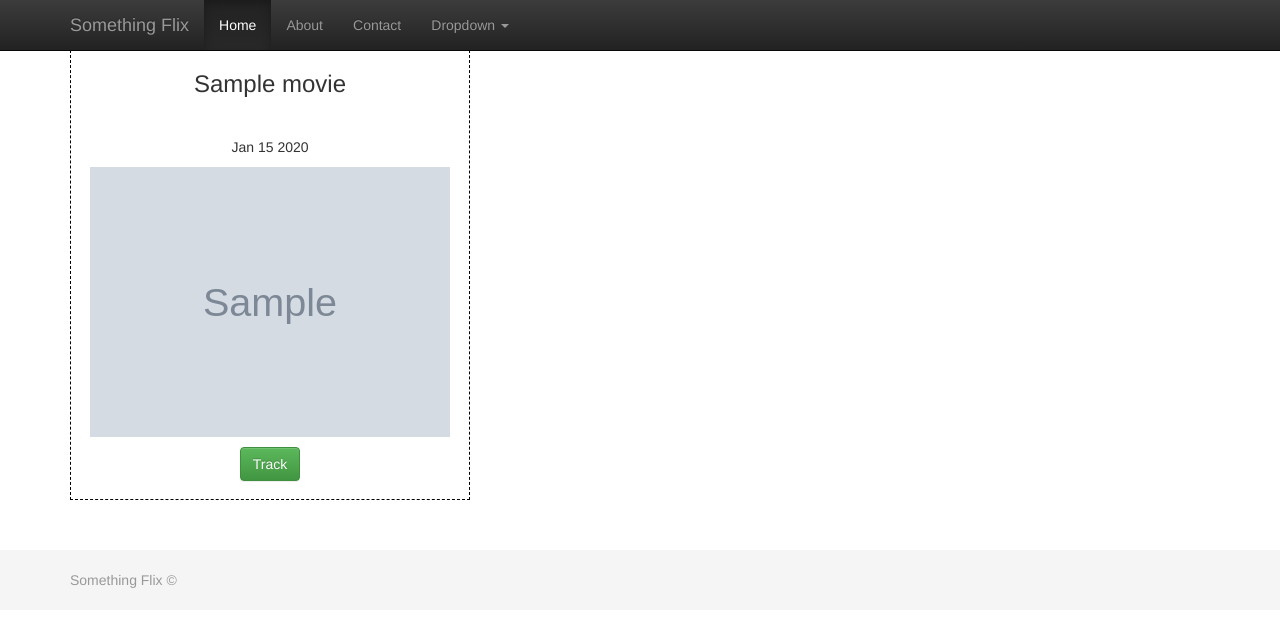
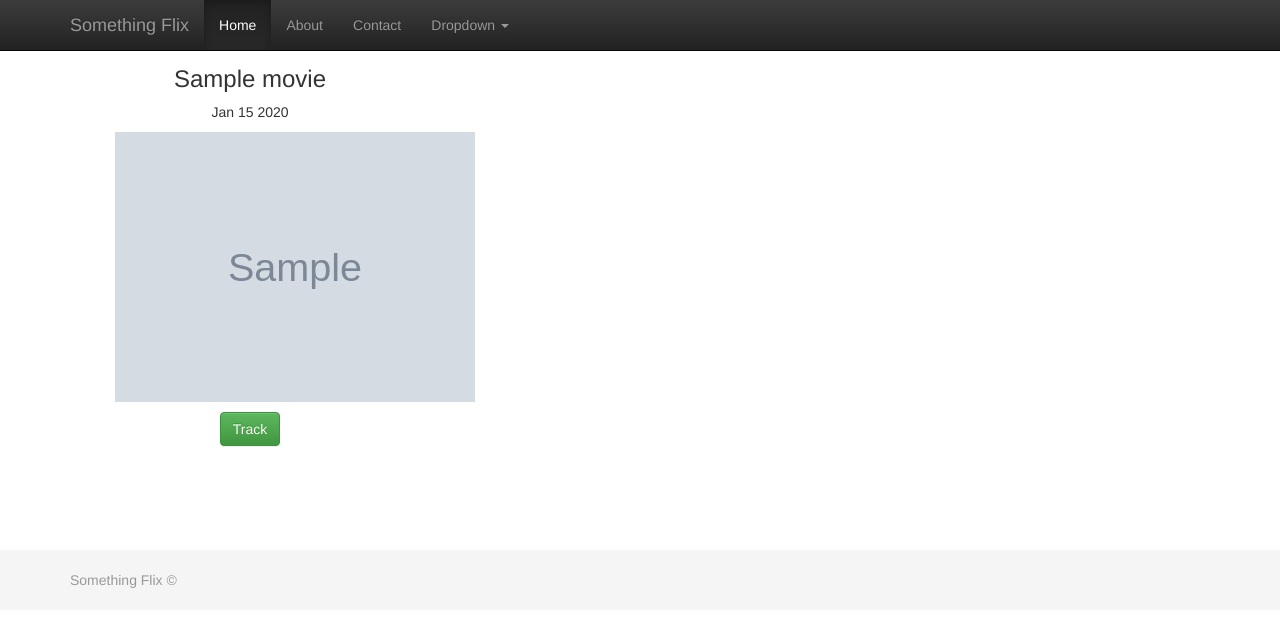
Before and after one commit to leeonlee/wafflestand, a Django app: template bluray/templates/bluray/index.html in a window 1280 px wide. Shown: the top 627 px of the page. Run offline with Django 3.2, Linux system fonts and the light colour scheme; the template is opened without the code that fills it: values that come from a table or form of the project are taken from there, others are empty; tables that the repository leaves empty hold one stand-in row (values such as "Sample post"); grey boxes marked "Sample" are stand-in pictures; some libraries are stand-ins or nearby versions.

Commit message:
update movie-container

```diff
--- a/bluray/static/css/index.css
+++ b/bluray/static/css/index.css
@@ -1,13 +1,12 @@
 .movie-container{
-	border: 1px dashed black;
 	position:relative;
 	height: 450px;
-	width: 400px;
+	width: 300px;
 }
 
 .movie-name{
 	position:relative;
-	height: 56px;
+	height: 52px;
 	width: 100%;
 }
 
@@ -18,14 +17,12 @@
 
 .movie-poster-container{
 	position:relative;
-	border: 1px dashed black;
 	height: 300px;
 	width: 100%;
 }
 
 .movie-poster{
 	height: 270px;
-	width: auto;
 	margin-bottom: 10px;
 }
 
@@ -33,21 +30,19 @@
 	position:relative;
 }
 
-/*.text-horizontal-align {
-	margin: auto;
-	position: absolute;
-	top: 0; left: 0; bottom: 0; right: 0;
-}
-*/
-
-.container-margin{
-	margin-top: 50px;
-	margin-bottom: 50px;
+.text-bottom{
+	position:absolute;
+	bottom:0; left: 0; right: 0;
 }
 
 #footer{
 	height: 60px;
 	background-color: #f5f5f5;
+}
+
+.container-margin{
+	margin-top: 50px;
+	margin-bottom: 50px;
 }
 
 .container .text-muted{
--- a/bluray/templates/bluray/index.html
+++ b/bluray/templates/bluray/index.html
@@ -6,8 +6,12 @@
 			{% for movie in movie_list %}
 				<div class="col-md-4">
 
-					<div class="movie-container">
-						<h3 class="movie-name text-center text-horizontal-align">{{movie.name}}</h3>
+					<div class="movie-container container">
+						<div class="movie-name">
+							<div class="text-bottom">
+								<h3 class="text-center">{{movie.name}}</h3>
+							</div>
+						</div>
 						<div class="movie-release">
 							<p class="text-center">
 								{% if movie.release %}
```
